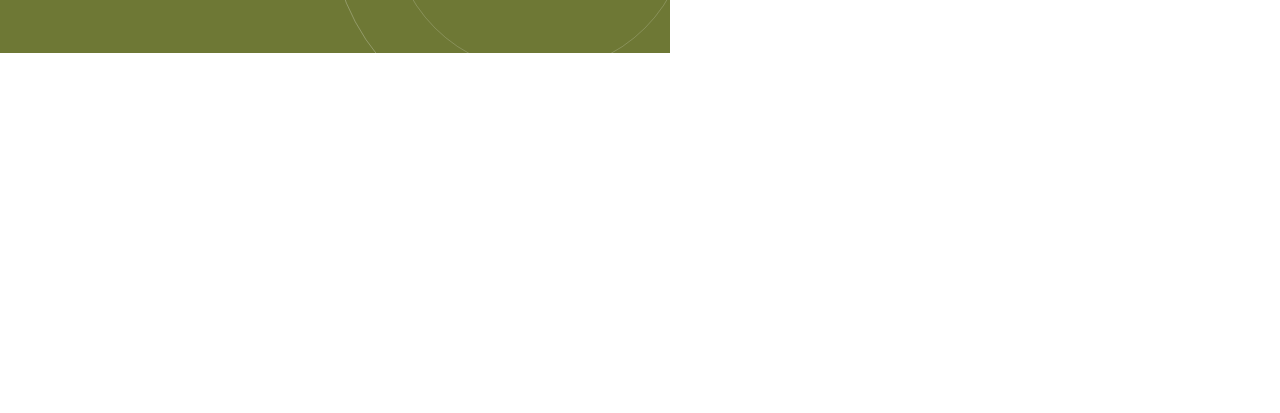
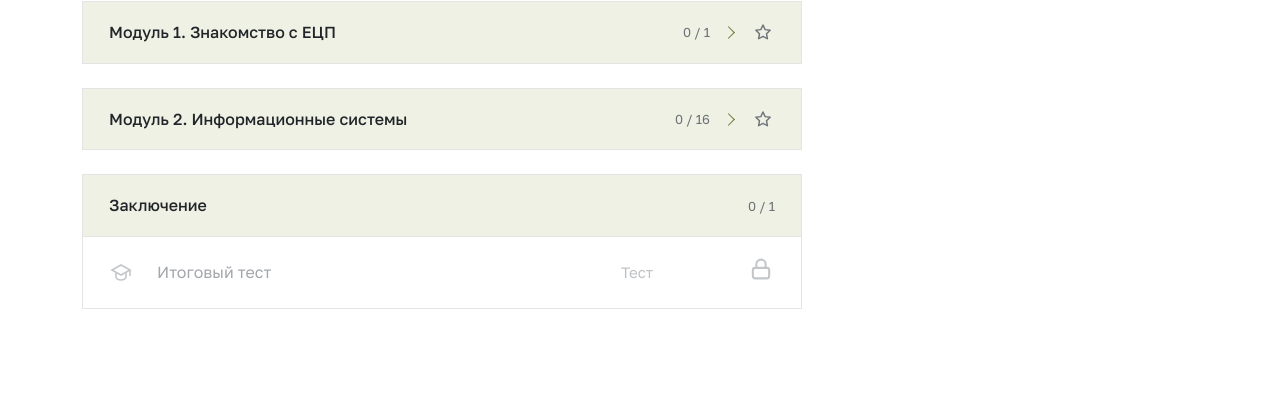
Before and after one commit to nicolege1/ecp-platform, a plain HTML site: page adaptation/index.html in a window 1280 px wide. Shown: the part 747-1160 px from the top of the page. Before the commit the page ends 800 px from the top, so only its background shows below. Drawn offline with Linux system fonts and the light colour scheme.

Commit message:
Адаптация: вход по профилю платформы без окна входа
Co-Authored-By: Claude Opus 5.5 <noreply@anthropic.com>

```diff
--- a/adaptation/index.html
+++ b/adaptation/index.html
@@ -1062,10 +1062,10 @@ Promise.resolve(ECPProfile.get())
       platformProfile = p;
       const nu = Object.assign({}, user || {}, {фио: p.фио, должность: p.должность});
       if(p.отдел) nu.отдел = p.отдел;
-      if(nu.отдел){
-        if(user) saveUser(nu, true);
-        else { user = nu; save(KEY_USER, user); prog = load(keyProg(user), {}); }
-      }
+      if(!nu.отдел) nu.отдел = '';
+      // вход в адаптацию по профилю платформы, без отдельного окна входа
+      if(user) saveUser(nu, true);
+      else { user = nu; save(KEY_USER, user); prog = load(keyProg(user), {}); }
     }
     route();
   });
```
